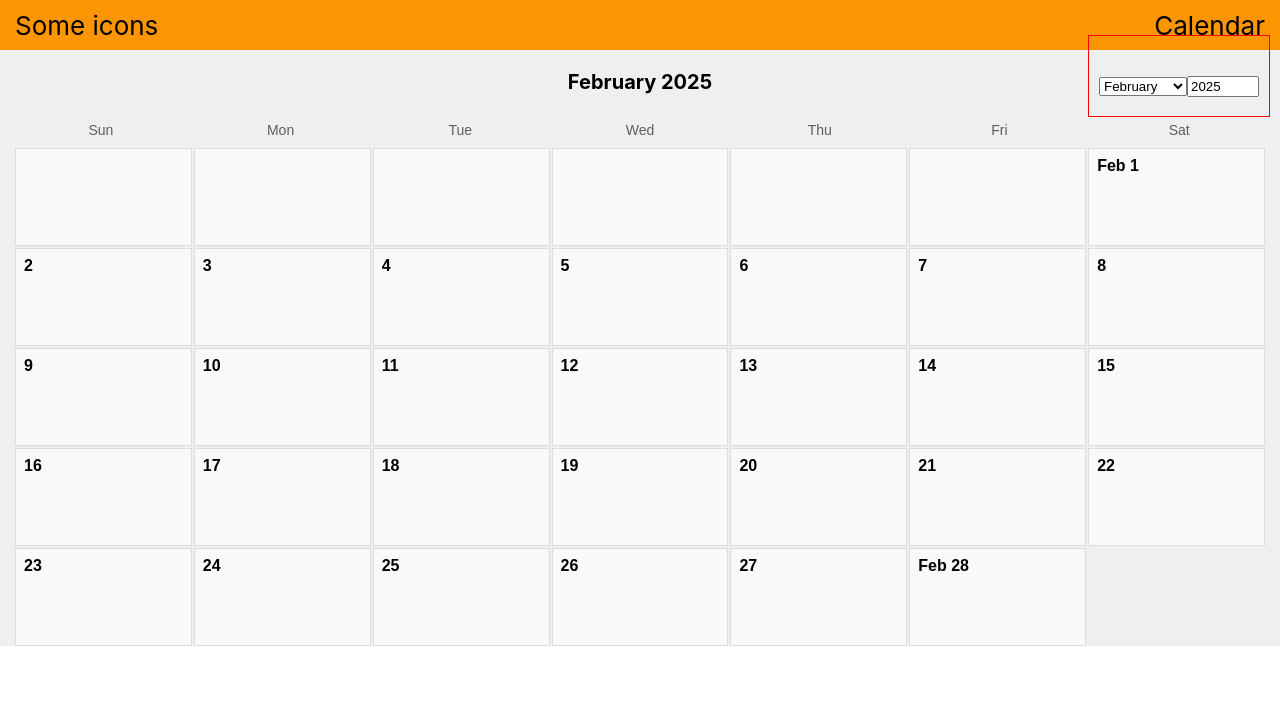
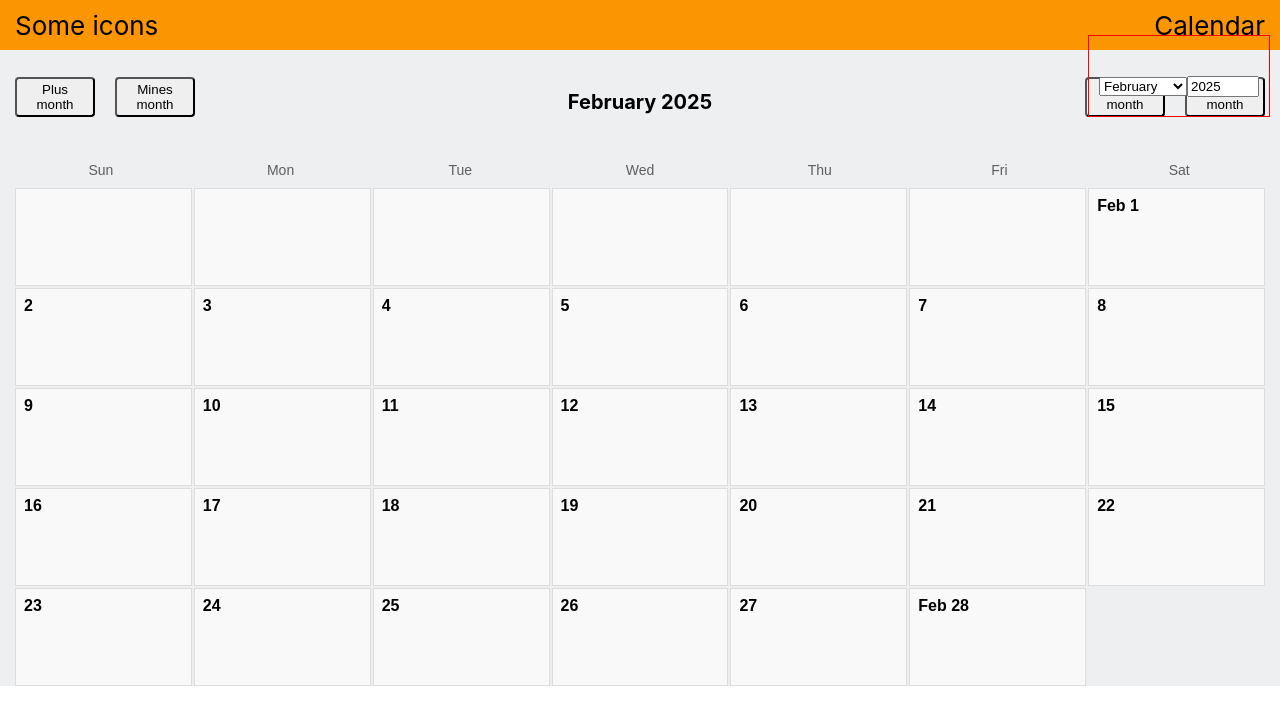
Before and after one commit to KNazarenko/calendar-app, a React (Vite) app: page / in a window 1280 px wide. Shown: the top 724 px of the page. Built offline with nearby package versions, Linux system fonts and the light colour scheme.

Commit message:
add months buttons

```diff
--- a/src/App.css
+++ b/src/App.css
@@ -21,3 +21,12 @@ section {
   font-weight: bold;
   padding: 20px;
 }
+
+.container {
+  display: flex;
+  justify-content: space-between;
+  align-items: center;
+  width: auto;
+  height: auto;
+  padding: 20px 0;
+}
--- a/src/App.tsx
+++ b/src/App.tsx
@@ -4,6 +4,7 @@ import ChooseDateModal from "./features/chooseDateModal/ChooseDateModal"
 import NamesOfDays from "./features/namesOfDays/NamesOfDays"
 import CalendarGrid from "./features/calendarGrid/CalendarGrid"
 import { showMonthLong } from "./utils/utils"
+import MonthsButtons from "./features/monthsButtons/MonthsButtons"
 
 const App = () => {
   const [month, setMonth] = useState(new Date().getMonth() + 1)
@@ -17,6 +18,28 @@ const App = () => {
 
   const handleMouseOut = () => {
     setShowModal(false)
+  }
+
+  const handlePlusMonth = () => {
+    console.log(month)
+    if (month === 12) {
+      console.log("last month")
+      setYear(year + 1)
+      setMonth(1)
+    } else {
+      setMonth(month + 1)
+    }
+  }
+
+  const handleMinesMonth = () => {
+    console.log(month)
+    if (month === 1) {
+      console.log("first month")
+      setYear(year - 1)
+      setMonth(12)
+    } else {
+      setMonth(month - 1)
+    }
   }
 
   return (
@@ -38,8 +61,18 @@ const App = () => {
         </div>
       )}
       <section>
-        <div className="calendarTitle">
-          {showMonthLong(year, month - 1)} {year}
+        <div className="container">
+          <MonthsButtons
+            handlePlusMonth={handlePlusMonth}
+            handleMinesMonth={handleMinesMonth}
+          />
+          <div className="calendarTitle">
+            {showMonthLong(year, month - 1)} {year}
+          </div>
+          <MonthsButtons
+            handlePlusMonth={handlePlusMonth}
+            handleMinesMonth={handleMinesMonth}
+          />
         </div>
         <NamesOfDays />
         <CalendarGrid year={year} month={month} />
--- /dev/null
+++ b/src/features/monthsButtons/MonthsButtons.module.css
@@ -0,0 +1,15 @@
+.root {
+  display: flex;
+  justify-content: space-between;
+  width: 180px;
+  height: 50px;
+  padding: 0 15px;
+}
+
+.button {
+  display: inline-block;
+  width: 80px;
+  height: 40px;
+  cursor: pointer;
+  border-radius: 4px;
+}
--- /dev/null
+++ b/src/features/monthsButtons/MonthsButtons.tsx
@@ -0,0 +1,24 @@
+import styles from "./MonthsButtons.module.css"
+
+interface MonthsButtonsProps {
+  handlePlusMonth: () => void
+  handleMinesMonth: () => void
+}
+
+const MonthsButtons: React.FC<MonthsButtonsProps> = ({
+  handleMinesMonth,
+  handlePlusMonth,
+}) => {
+  return (
+    <div className={styles.root}>
+      <button className={styles.button} onClick={handlePlusMonth}>
+        Plus month
+      </button>
+      <button className={styles.button} onClick={handleMinesMonth}>
+        Mines month
+      </button>
+    </div>
+  )
+}
+
+export default MonthsButtons
```
